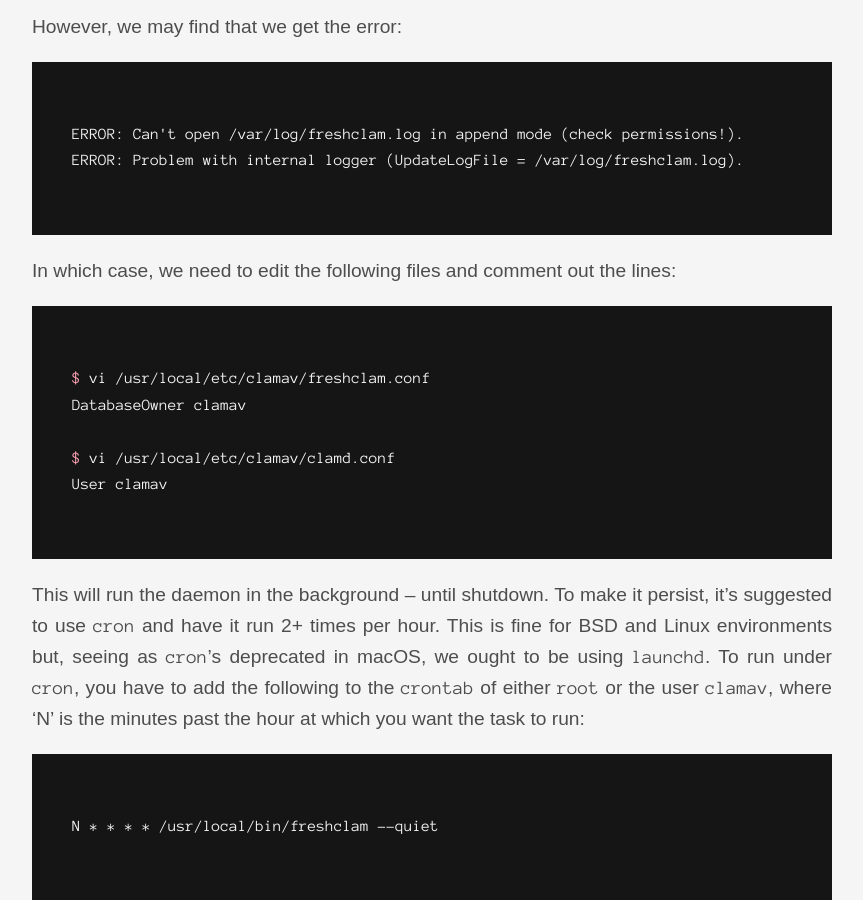
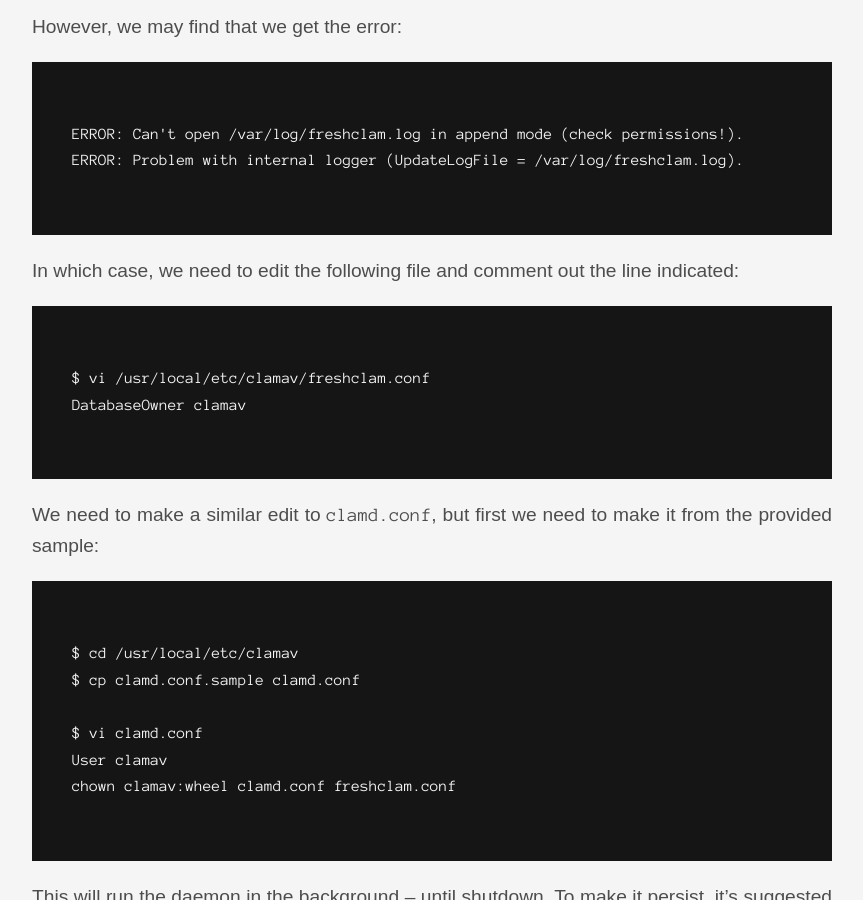
Before and after one commit to paulrbts/blog, a Jekyll site: the page built from _posts/software/2017-08-18-clamav.md, in a window 1280 px wide and 900 px high, scrolled down 2477 px. Shown: the whole window, without its empty margins (208-1071 px from the left). Built offline with Jekyll 4.4.1, drawn with Linux system fonts in a browser that asks for light colours; nearby versions of some CDN libraries; some web fonts are replaced.

Commit message:
separated some commands and added some process steps

````diff
--- a/_posts/software/2017-08-18-clamav.md
+++ b/_posts/software/2017-08-18-clamav.md
@@ -62,14 +62,19 @@ However, we may find that we get the error:
 	ERROR: Can't open /var/log/freshclam.log in append mode (check permissions!).
 	ERROR: Problem with internal logger (UpdateLogFile = /var/log/freshclam.log).
 
-In which case, we need to edit the following files and comment out the lines:
-```sh
-$ vi /usr/local/etc/clamav/freshclam.conf
-DatabaseOwner clamav
+In which case, we need to edit the following file and comment out the line indicated:
 
-$ vi /usr/local/etc/clamav/clamd.conf
-User clamav
-```
+	$ vi /usr/local/etc/clamav/freshclam.conf
+	DatabaseOwner clamav
+
+We need to make a similar edit to `clamd.conf`, but first we need to make it from the provided sample:
+
+	$ cd /usr/local/etc/clamav
+	$ cp clamd.conf.sample clamd.conf
+
+	$ vi clamd.conf
+	User clamav
+	chown clamav:wheel clamd.conf freshclam.conf
 
 This will run the daemon in the background -- until shutdown.
 To make it persist, it's suggested to use `cron` and have it run 2+ times per hour.
````
